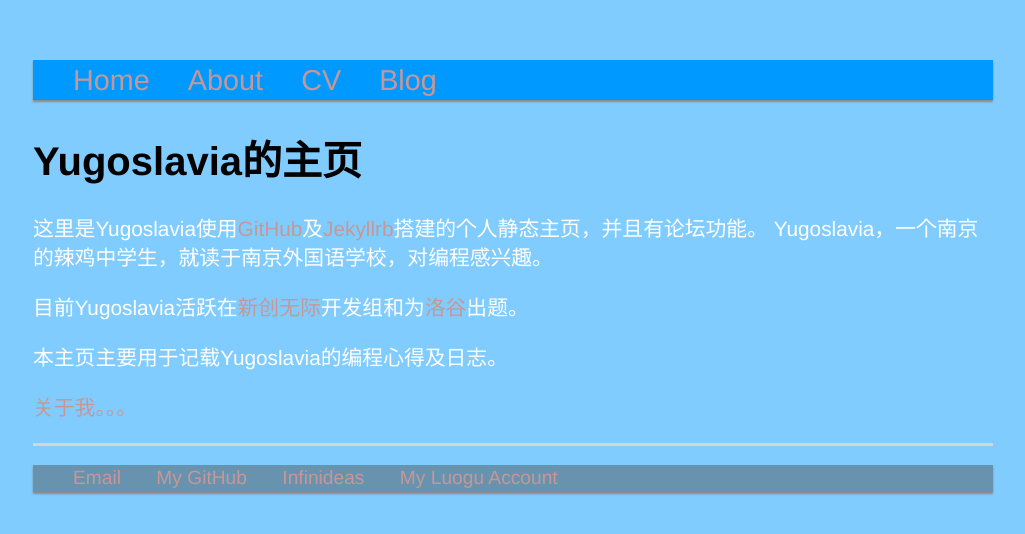
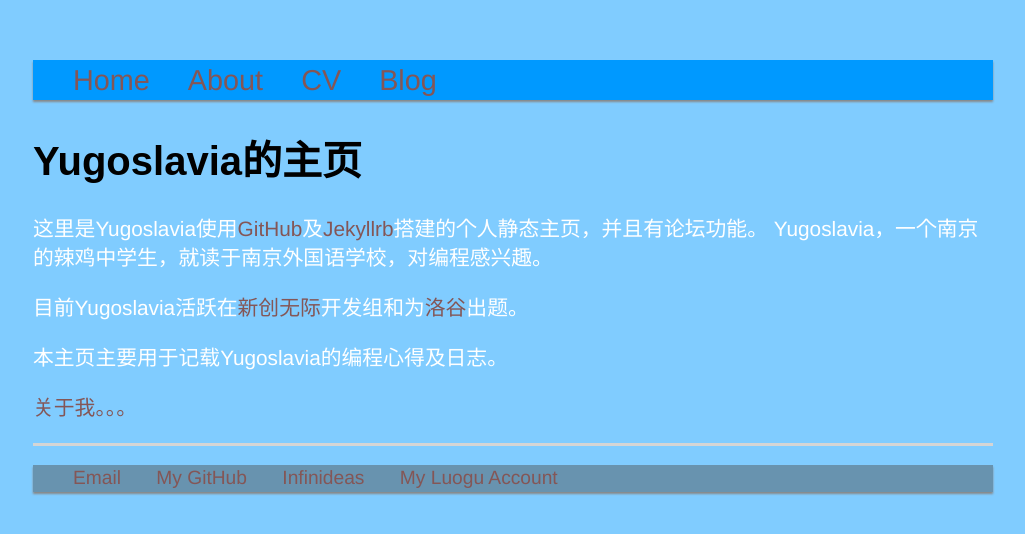
Before and after one commit to Yugoslavia36/yugoslavia36.github.io, a Jekyll site: the page built from index.html, in a window 1280 px wide. Shown: the top 534 px of the page, without its empty margins (127-1152 px from the left). Built offline with Jekyll 4.4.1, drawn with Linux system fonts in a browser that asks for light colours.

Commit message:
Update main.css

```diff
--- a/css/main.css
+++ b/css/main.css
@@ -1,21 +1,21 @@
 body { margin: 60px auto; width: 75%;background: #80ccff;}
 
-a { text-decoration: none; color: #c79797; }
+a { text-decoration: none; color: #845656; }
 a:hover { text-decoration: underline; }
 
-p.meta { color: #001dff; }
+p.meta { color: #1a2367; }
 p, ul { font-size: 1.3em; line-height: 1.4em; color: #ffffff; }
-p { font-family: 'Helvetica', 'Arial', 'Sans-Serif','Microsoft YaHei UI';}
+p { font-family: 'Helvetica','Microsoft YaHei UI','Cursive';}
 
 
-h1, h2, h3, h4 { font-family: 'Helvetica', 'Arial', 'Sans-Serif','Microsoft YaHei UI';}
+h1, h2, h3, h4 { font-family:'Arial', 'Sans-Serif','Microsoft YaHei UI';}
 h1 { font-size: 2.5em;  }
 h2 { font-size: 2.3em; }
 h3 { font-size: 2em; }
 h4 { font-size: 1.7em; }
 
-nav ul { font-size: 1.8em; font-family: 'Helvetica', 'Arial', 'Sans-Serif','Microsoft YaHei UI';  list-style: none; font-weight: normal; box-shadow: 0px 2px 2px #888888; background: #0099ff}
-footer ul { font-size: 1.5em; font-family: 'Helvetica', 'Arial', 'Sans-Serif','Microsoft YaHei UI';  list-style: none; font-weight: normal; box-shadow: 0px 2px 2px #888888; background: #6893af}
+nav ul { font-size: 1.8em; font-family: 'Helvetica','Microsoft YaHei UI';  list-style: none; font-weight: normal; box-shadow: 0px 2px 2px #888888; background: #0099ff}
+footer ul { font-size: 1.5em; font-family: 'Helvetica','Microsoft YaHei UI';  list-style: none; font-weight: normal; box-shadow: 0px 2px 2px #888888; background: #6893af}
 nav ul li, footer ul li { display: inline; margin-right: 30px; }
 
 footer { border-top: 3px solid #d5d5d5; font-size: .8em; }
```
